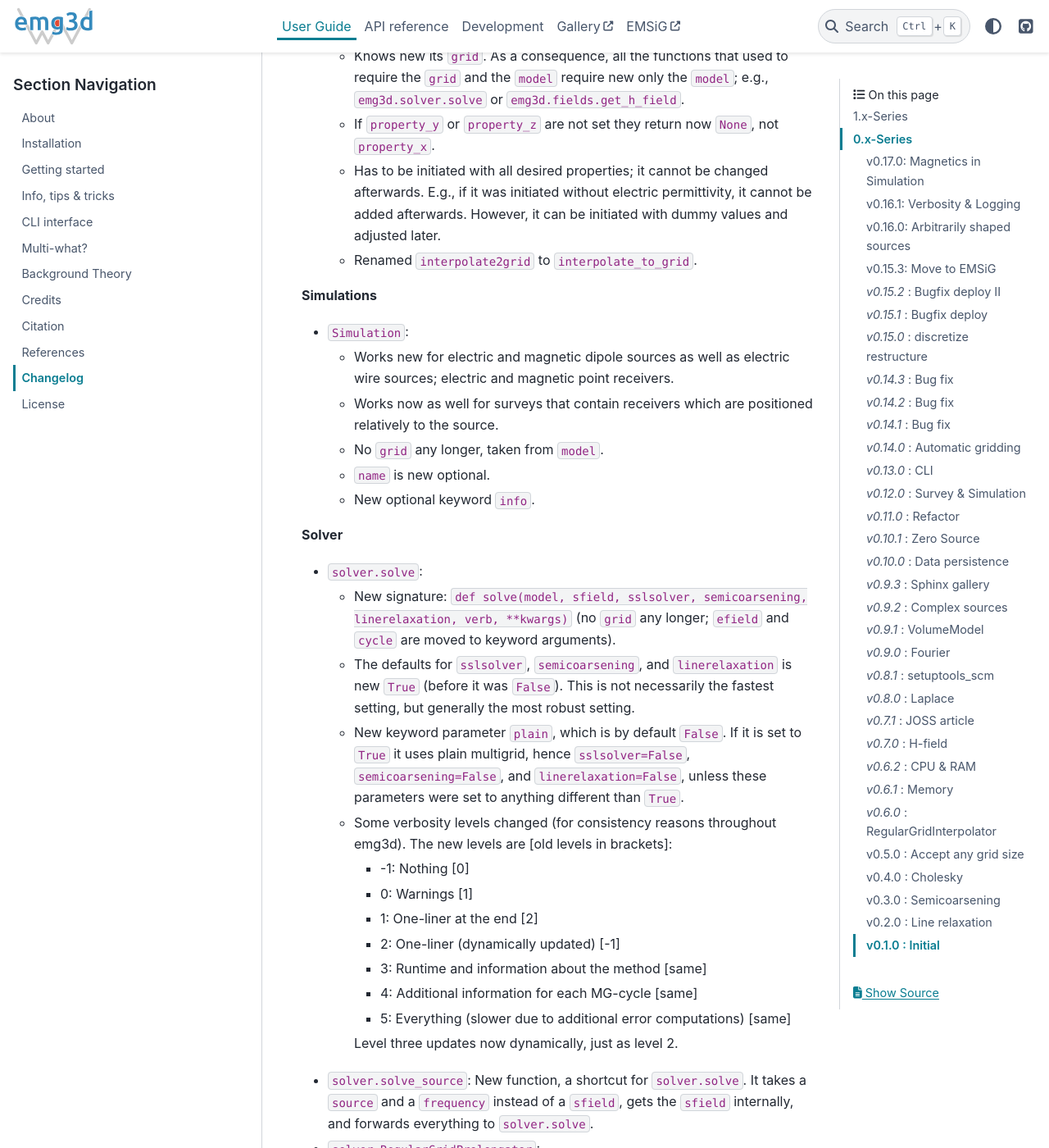
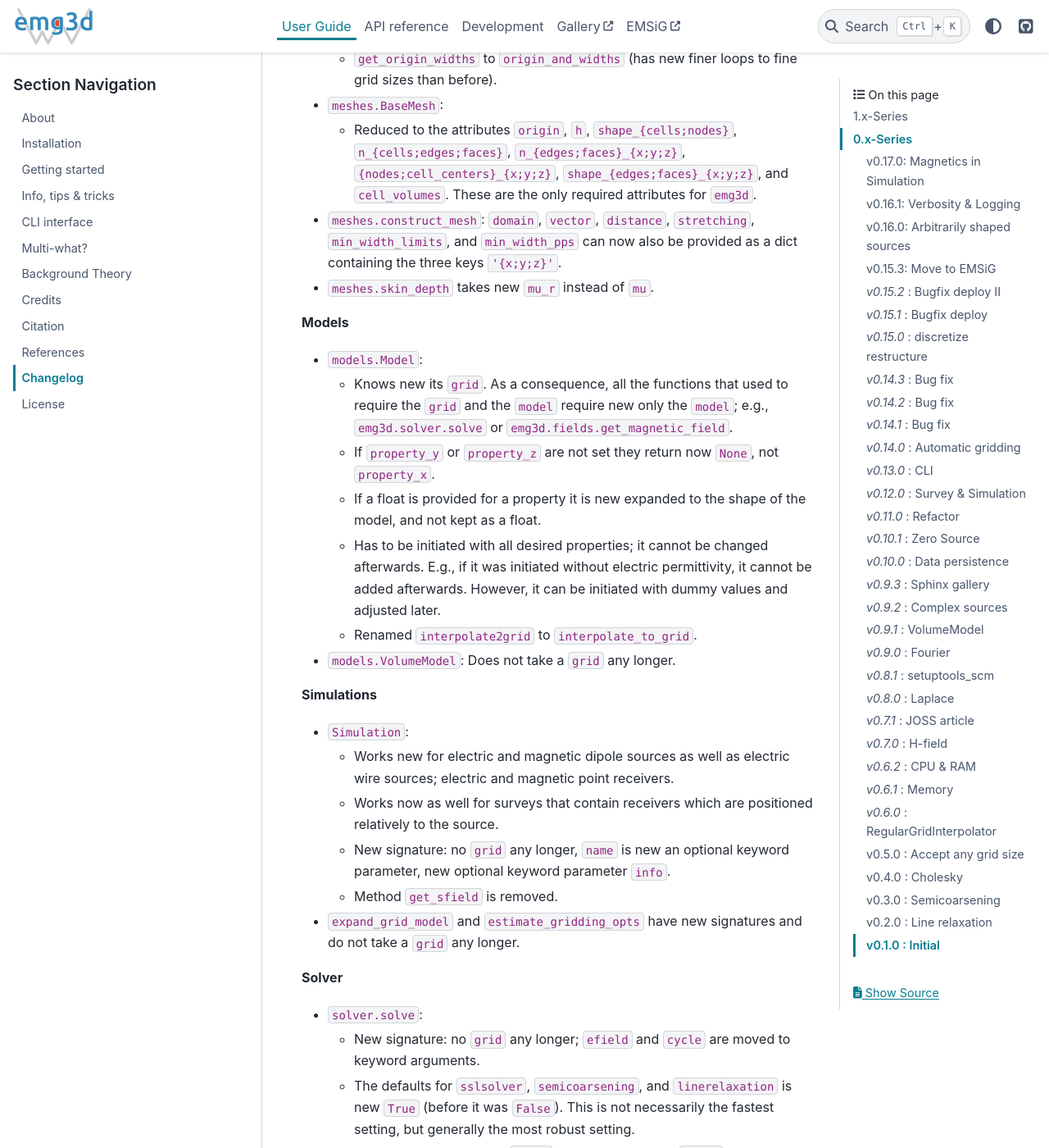
Before and after one commit to emsig/emg3d, a Sphinx documentation site: the page built from docs/user_guide/changelog.rst, in a window 1280 px wide and 1400 px high, scrolled down 3074 px. Shown: the whole window at 82% size. Built offline with Sphinx 7.4.7 and the PyData theme 0.15.4, drawn with Linux system fonts in a browser that asks for light colours; the version number could not be read and is left out; some of the changed text lies outside the part shown.

Commit message:
rc1 ready

```diff
--- a/CHANGELOG.rst
+++ b/CHANGELOG.rst
@@ -38,6 +27,20 @@
 
 Detailed changes by module
 ''''''''''''''''''''''''''
+
+
+**CLI**
+
+- Because frequencies are now dicts as well in a Survey they have to be named
+  by their key instead of their value when selecting data in the parameter
+  file.
+- Entire configuration is now added to the log file.
+
+
+**Core**
+
+- ``restrict_weights``: New signature.
+
 
 **Electrodes**
 
@@ -54,6 +57,9 @@
   except for dipoles of length of 1).
 - Zero source strength does no longer mean "normalized", it means zero
   strength (hence no source).
+- Besides the sources and receivers it contains utilities how to move
+  electrodes in the coordinate system (e.g., ``rotation``).
+
 
 
 **Fields**
@@ -64,6 +70,7 @@
     disadvantages. E.g., operations on ``Field`` are not possible any longer
     and have to be carried out on ``Field.field``. However, it should be easier
     to maintain and expand in the future.
+  - New signature.
   - Knows new its ``grid``. As a consequence, all functions that required
     previously the ``grid`` and the ``field`` require new only the ``field``;
     e.g., ``emg3d.fields.get_receiver``.
@@ -77,28 +84,35 @@
   - ``freq`` to ``frequency``;
   - ``rec`` to ``receiver``.
 
-
 - Removed functions and classes:
 
   - ``SourceField``; it is just a regular ``Field`` now;
   - ``get_receiver`` (the name still exists, but it is now what was before
     ``fields.get_receiver_response``).
 
-- Renamed functions and classes:
+- Renamed functions and classes (both do not take a ``grid`` any longer):
 
   - ``get_h_field`` to ``get_magnetic_field``;
   - ``fields.get_receiver_response`` to ``fields.get_receiver``.
 
 
+**I/O**
+
+- ``Model``, ``Field``, ``Survey``, and ``Simulation`` instances saved with an
+  older version of emg3d will not be able to de-serialize with version 1.0. You
+  have to update those files, see this gist:
+  https://gist.github.com/prisae/8345c3798e35f1c73efef617ac495538
+
+
 **Maps**
 
-- Changed function and class names (most have also new signatures):
+- Changed function and class names:
 
   - ``_Map`` to ``BaseMap``;
-  - ``grid2grid`` to ``interpolate``;
-  - ``edges2cellaverages`` to ``interp_edges_to_vol_averages``;
-  - ``volume_average`` to ``interp_volume_average``;
-  - ``interp3d`` to ``interp_spline_3d``.
+  - ``grid2grid`` to ``interpolate`` (new signature);
+  - ``edges2cellaverages`` to ``interp_edges_to_vol_averages`` (new signature);
+  - ``volume_average`` to ``interp_volume_average`` (new signature);
+  - ``interp3d`` to ``interp_spline_3d`` (new signature).
 
 - ``maps.interpolate``:
 
@@ -123,7 +137,8 @@
 
   - ``_TensorMesh`` to ``BaseMesh``;
   - ``min_cell_width`` to ``cell_width``.
-  - ``get_origin_widths`` to ``origin_and_widths``.
+  - ``get_origin_widths`` to ``origin_and_widths`` (has new finer loops to fine
+    grid sizes than before).
 
 - ``meshes.BaseMesh``:
 
@@ -132,6 +147,12 @@
     ``{nodes;cell_centers}_{x;y;z}``, ``shape_{edges;faces}_{x;y;z}``, and
     ``cell_volumes``. These are the only required attributes for ``emg3d``.
 
+- ``meshes.construct_mesh``: ``domain``, ``vector``, ``distance``,
+  ``stretching``, ``min_width_limits``, and ``min_width_pps`` can now also
+  be provided as a dict containing the three keys ``'{x;y;z}'``.
+
+- ``meshes.skin_depth`` takes new ``mu_r`` instead of ``mu``.
+
 
 **Models**
 
@@ -139,10 +160,13 @@
 
   - Knows new its ``grid``. As a consequence, all the functions that used to
     require the ``grid`` and the ``model`` require new only the ``model``;
-    e.g., ``emg3d.solver.solve`` or ``emg3d.fields.get_h_field``.
+    e.g., ``emg3d.solver.solve`` or ``emg3d.fields.get_magnetic_field``.
 
   - If ``property_y`` or ``property_z`` are not set they return now ``None``,
     not ``property_x``.
+
+  - If a float is provided for a property it is new expanded to the shape of
+    the model, and not kept as a float.
 
   - Has to be initiated with all desired properties; it cannot be changed
     afterwards. E.g., if it was initiated without electric permittivity, it
@@ -150,6 +174,8 @@
     and adjusted later.
 
   - Renamed ``interpolate2grid`` to ``interpolate_to_grid``.
+
+- ``models.VolumeModel``: Does not take a ``grid`` any longer.
 
 
 **Simulations**
@@ -160,18 +186,20 @@
     sources; electric and magnetic point receivers.
   - Works now as well for surveys that contain receivers which are positioned
     relatively to the source.
-  - No ``grid`` any longer, taken from ``model``.
-  - ``name`` is new optional.
-  - New optional keyword ``info``.
+  - New signature: no ``grid`` any longer, ``name`` is new an optional keyword
+    parameter, new optional keyword parameter ``info``.
+  - Method ``get_sfield`` is removed.
+
+- ``expand_grid_model`` and ``estimate_gridding_opts`` have new signatures and
+  do not take a ``grid`` any longer.
 
 
 **Solver**
 
 - ``solver.solve``:
 
-  - New signature: ``def solve(model, sfield, sslsolver, semicoarsening,
-    linerelaxation, verb, **kwargs)`` (no ``grid`` any longer; ``efield`` and
-    ``cycle`` are moved to keyword arguments).
+  - New signature: no ``grid`` any longer; ``efield`` and ``cycle`` are moved
+    to keyword arguments.
 
   - The defaults for ``sslsolver``, ``semicoarsening``, and ``linerelaxation``
     is new ``True`` (before it was ``False``). This is not necessarily the
@@ -195,14 +223,13 @@
 
     Level three updates now dynamically, just as level 2.
 
-- ``solver.solve_source``: New function, a shortcut for ``solver.solve``. It
-  takes a ``source`` and a ``frequency`` instead of a ``sfield``, gets the
-  ``sfield`` internally, and forwards everything to ``solver.solve``.
+- ``solve_source()``: New function, a shortcut for ``solve()``. It takes a
+  ``source`` and a ``frequency`` instead of a ``sfield``, gets the ``sfield``
+  internally, and forwards everything to ``solver.solve``.
 
-- ``solver.RegularGridProlongator``:
-
-  - Changed signature from ``x, y, cxy`` to ``cx, cy, x, y``; it now
-    incorporates the function ``_get_prolongation_coordinates``.
+- ``multigrid``, ``krylov``, ``smoothing``, ``restriction``, ``prolongation``,
+  ``residual``, ``RegularGridProlongator``: New signature, mainly not taking a
+  ``grid`` any longer.
 
 
 **Surveys**
@@ -215,8 +242,14 @@
     ``txrx_coordinates_to_dict`` and ``txrx_lists_to_dict``.
   - Has no attribute ``observed`` any longer; access it just like any other
     data through ``Survey.data.observed``.
-  - Has no attributes ``rec_coords``, ``src_coords``, and ``rec_types`` any
-    longer.
+  - ``rec_coords`` and ``src_coords`` attributes changed to the methods
+    ``receiver_coordinates`` and ``source_coordinates``.
+    ``receiver_coordinates`` takes an optional source key.
+    For relatively located receivers, it returns by default all positions of
+    this receiver for all source position. If a source-key is provided it only
+    returns the receiver position for this source. This does not affect
+    absolutely positioned receivers.
+  - Has no attribute ``rec_types`` any longer.
   - ``name`` is new optional.
   - New optional keywords ``date`` and ``info``.
   - ``noise_floor`` and ``relative_error`` are new stored as data array if they
@@ -235,7 +268,8 @@
     the source.
 
 - New functions ``txrx_coordinates_to_dict`` and ``txrx_lists_to_dict`` to
-  collocate many sources or receivers into dicts.
+  collocate many sources or receivers into dicts (also
+  ``frequencies_to_dict``).
 
 - ``Dipole``: Replaced by the new source and receiver classes in the new module
   ``electrodes``.
@@ -258,13 +292,8 @@
 
 - Renamed ``Time`` to ``Timer``.
 - Moved ``Fourier`` to its own module ``emg3d.time.Fourier``.
+- ``_process_map`` new avoids ``concurrent.futures`` if ``max_workers<2``.
 
-
-**CLI**
-
-- Because frequencies are now dicts as well in a Survey they have to be named
-  by their key instead of their value when selecting data in the parameter
-  file.
 
 
 0.x-Series
--- a/README.rst
+++ b/README.rst
@@ -30,5 +30,5 @@
 - **Zenodo:** https://doi.org/10.5281/zenodo.3229006
 
 
-Consult the `documentation <https://emg3d.emsig.xyz>`_ for installation
-instructions, which is generally the best way to get started using emg3d.
+Available through ``conda`` and ``pip``; consult the `documentation
+<https://emg3d.emsig.xyz>`_ for detailed installation instructions.
--- a/docs/conf.py
+++ b/docs/conf.py
@@ -78,7 +78,7 @@
 html_theme_options = {
     "github_url": "https://github.com/emsig/emg3d",
     "external_links": [
-        {"name": "Gallery", "url": "https://dev1.emsig.xyz/gallery"},
+        {"name": "Gallery", "url": "https://dev1.emsig.xyz/gallery/gallery"},
         {"name": "EMSiG", "url": "https://emsig.xyz"},
     ],
     # "use_edit_page_button": True,
--- a/docs/user_guide/about.rst
+++ b/docs/user_guide/about.rst
@@ -84,7 +84,7 @@
 
    <a href=https://docs.pyvista.org><img src="https://raw.githubusercontent.com/pyvista/pyvista/master/docs/_static/pyvista_logo_sm.png" style="max-height: 2.5cm;"></a>
 
-   <a href=https://www.gempy.org><img src="https://raw.githubusercontent.com/cgre-aachen/gempy/master/docs/logos/gempy1.png" style="max-height: 2.5cm;"></a>
+   <a href=https://www.gempy.org><img src="https://raw.githubusercontent.com/cgre-aachen/gempy/master/docs/source/_static/logos/gempy.png" style="max-height: 2.5cm;"></a>
 
    <a href=https://www.fatiando.org><img src="https://raw.githubusercontent.com/fatiando/logo/master/fatiando-logo-background.png" style="max-height: 3cm;"></a>
 
--- a/emg3d/__init__.py
+++ b/emg3d/__init__.py
@@ -15,8 +15,10 @@
 # the License.
 
 # Import most important functions and classes
-from emg3d.electrodes import (TxElectricDipole, TxMagneticDipole,
-                              TxElectricWire, RxElectricPoint, RxMagneticPoint)
+from emg3d.electrodes import (
+        TxElectricDipole, TxMagneticDipole, TxElectricWire,
+        RxElectricPoint, RxMagneticPoint,
+)
 from emg3d.fields import Field, get_source_field, get_magnetic_field
 from emg3d.io import save, load
 from emg3d.meshes import TensorMesh, construct_mesh
```
Also changed, not shown: other parts of CHANGELOG.rst (+3 -14 lines), 2 other files.
